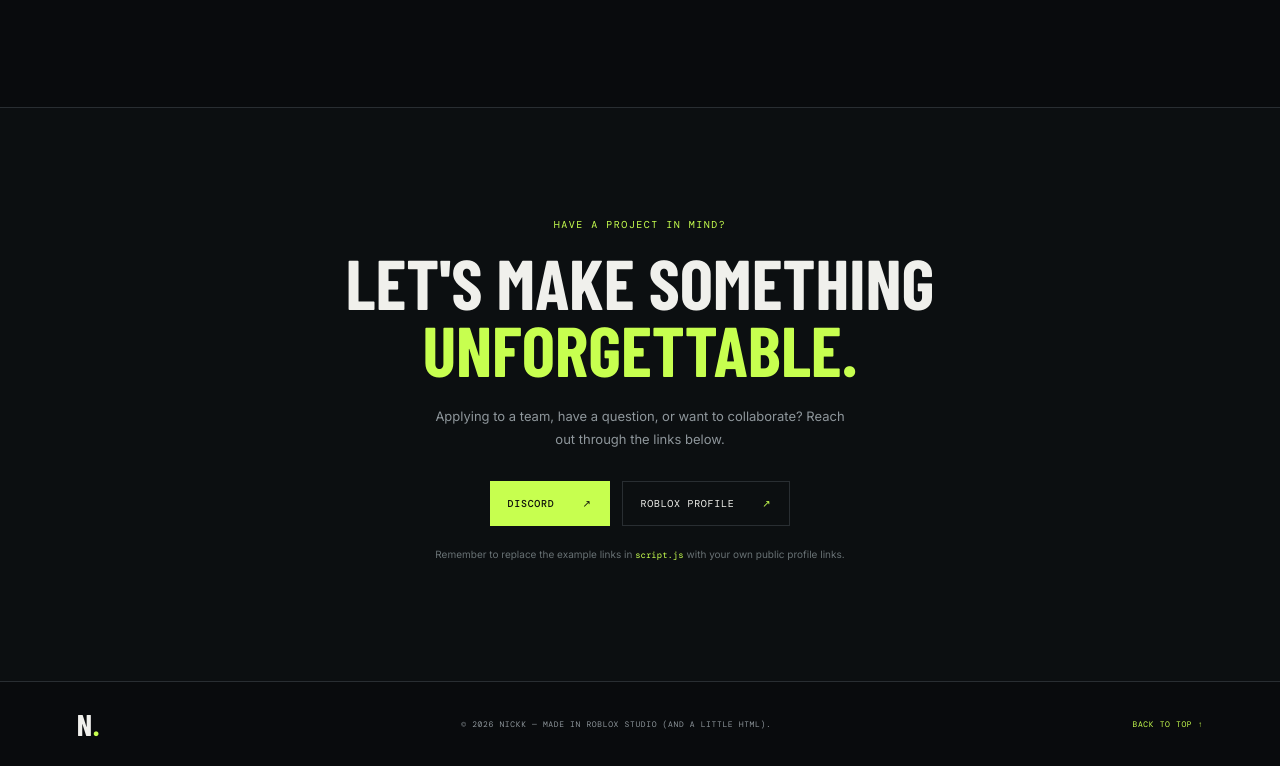
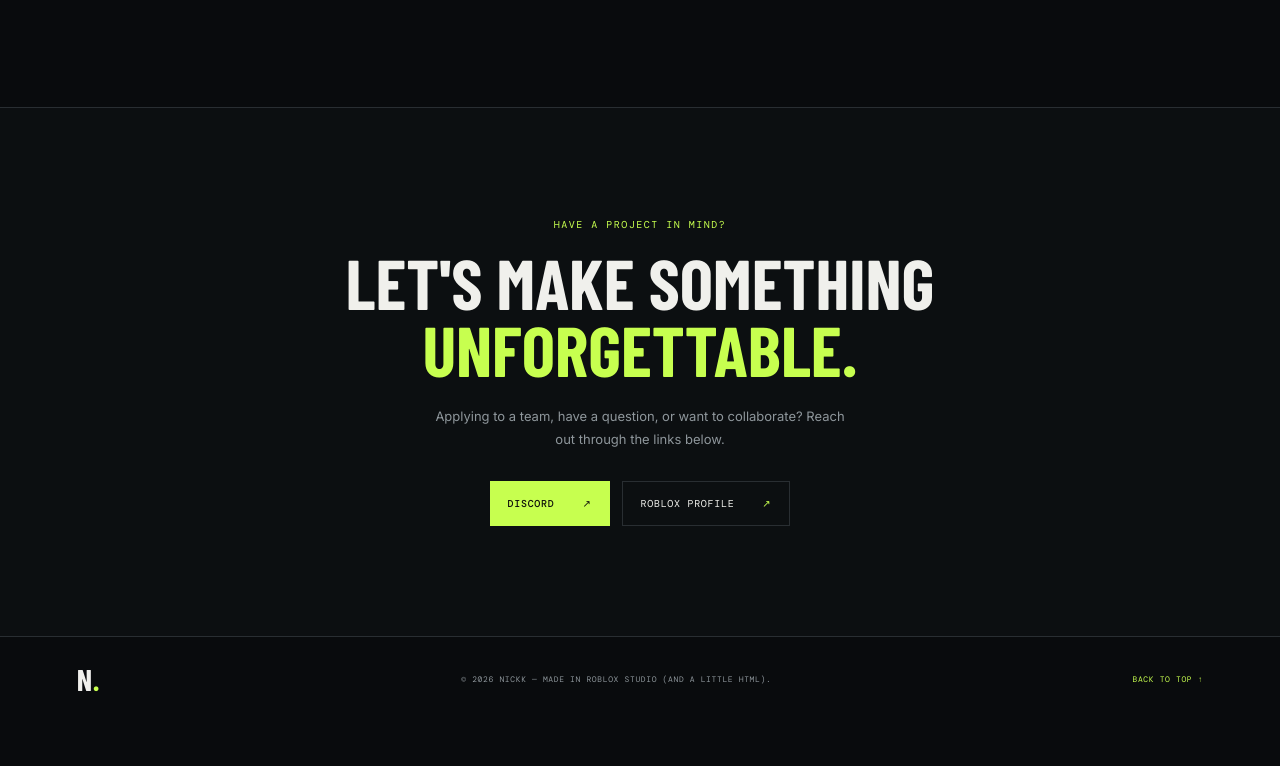
Before and after one commit to nickkgreeec-08/Roblox-portfolio, a plain HTML site: page index.html in a window 1280 px wide. Shown: the part 1930-2696 px from the top of the page. After the commit the page ends 2651 px from the top, so only its background shows below. Drawn offline with nearby package versions, Linux system fonts and the light colour scheme; a web font is replaced by a local one.

Commit message:
Update index.html

```diff
--- a/index.html
+++ b/index.html
@@ -86,7 +86,6 @@
         <a class="button button-primary" id="discordLink" href="https://discord.com/" target="_blank" rel="noreferrer">DISCORD <span>↗</span></a>
         <a class="button button-quiet" id="robloxLink" href="https://www.roblox.com/" target="_blank" rel="noreferrer">ROBLOX PROFILE <span>↗</span></a>
       </div>
-      <p class="contact-hint">Remember to replace the example links in <code>script.js</code> with your own public profile links.</p>
     </section>
   </main>
 
```
